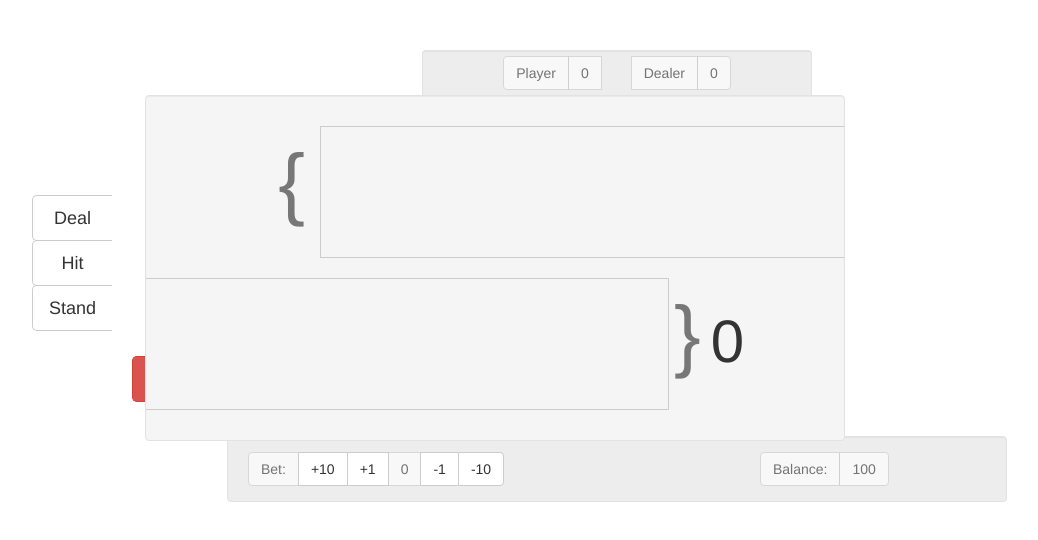
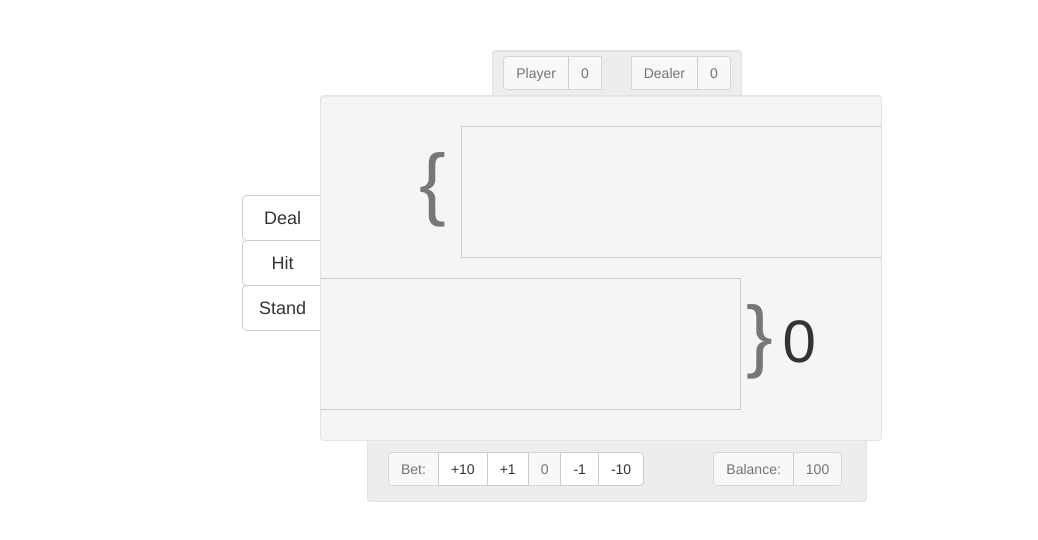
Before and after one commit to ericettensohn/backjack, a plain HTML site: page index.html in a window 1280 px wide. Shown: the whole page, without its empty margins (23-1061 px from the left). Drawn offline with nearby package versions, Linux system fonts and the light colour scheme.

Commit message:
Fixed responsive & bet issues

```diff
--- a/css/styles.css
+++ b/css/styles.css
@@ -3,10 +3,14 @@ body {
 	padding-top: 50px;
 }
 
+.container {
+	width: 750px;
+}
+
 .the-table {
 	margin-top: 0;
 	padding: 30px 0;
-	max-width: 700px;
+	width: 562.5px;
 	margin-bottom: 0;
 	z-index: 2;
 }
@@ -98,8 +102,6 @@ body {
 	margin-top: 0;
 	border-right: none;
 	border-radius: 5px 0px 0px 5px !important;
-/* 	border-top-right-radius: 0px !important;
-	border-bottom-right-radius: 0px !important; */
 	outline: none;
 }
 
@@ -128,9 +130,6 @@ body {
 	padding-right: 0px;
 	padding-left: 40px;
 }
-
-
-
 
 .dealer-cards {
 	border: 1px solid #ccc;
@@ -173,13 +172,16 @@ body {
 	margin-right: 30px;
 }
 
+.bet-row {
 
+}
 
 .bet-wrapper {
 	margin-top: -5px;
 	z-index: 0;
 	padding: 15px 5px 15px 5px;
 	background-color: #ededed;
+	width: 500px;
 
 }
 
--- a/index.html
+++ b/index.html
@@ -95,7 +95,7 @@
 				</div>
 			</div> <!-- the table -->
 
-			<div class="row">
+			<div class="row bet-row">
 				<div class="col-sm-8 col-sm-offset-2 well bet-wrapper">
 					<div class="col-sm-8">
 						<div class="btn-group">
--- a/js/scripts.js
+++ b/js/scripts.js
@@ -208,7 +208,7 @@ function checkWin() {
 		$('.dealer-total-number').attr("data-content", result)
 		$(".dealer-total-number").popover('show');
 		playerScore++
-		balance += bet;
+		balance += (bet * 2);
 	}
 	else {
 		// neither player has more than 21
@@ -218,7 +218,7 @@ function checkWin() {
 			$('.player-total-number').attr("data-content", result)
 			$(".player-total-number").popover('show');
 			playerScore++
-			balance += bet;
+			balance += (bet * 2);
 		}
 		else if (dealerTotal > playerTotal) {
 			// dealer won
```
